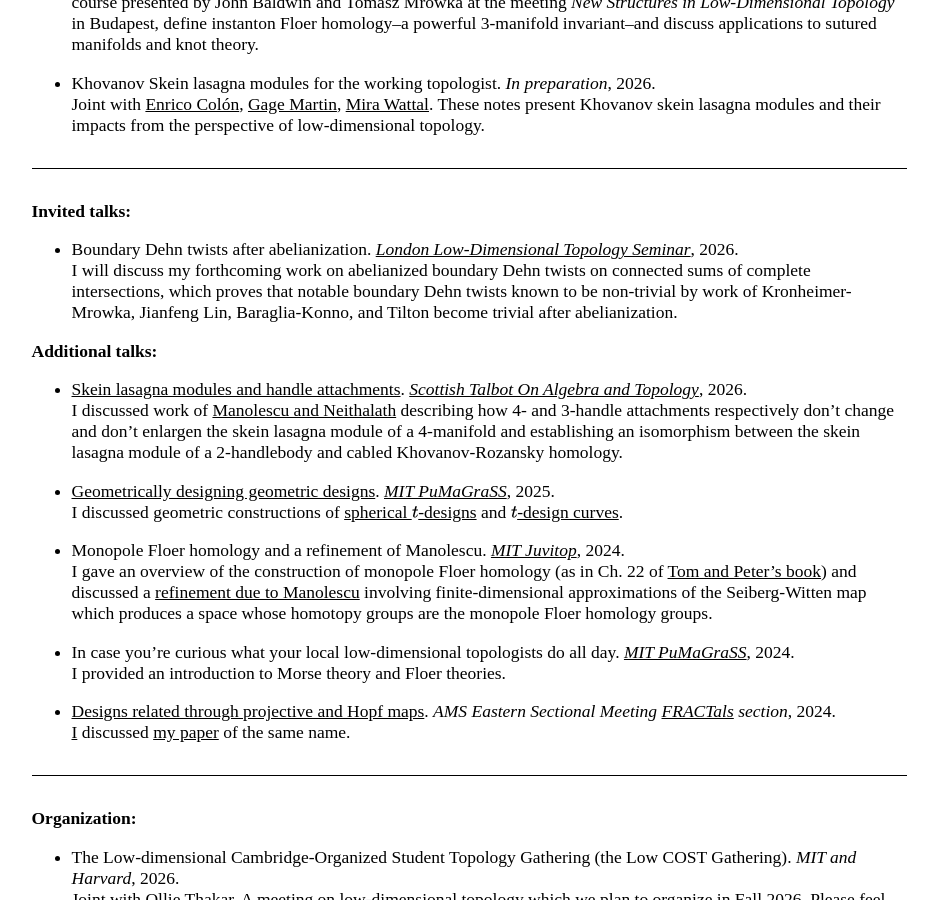
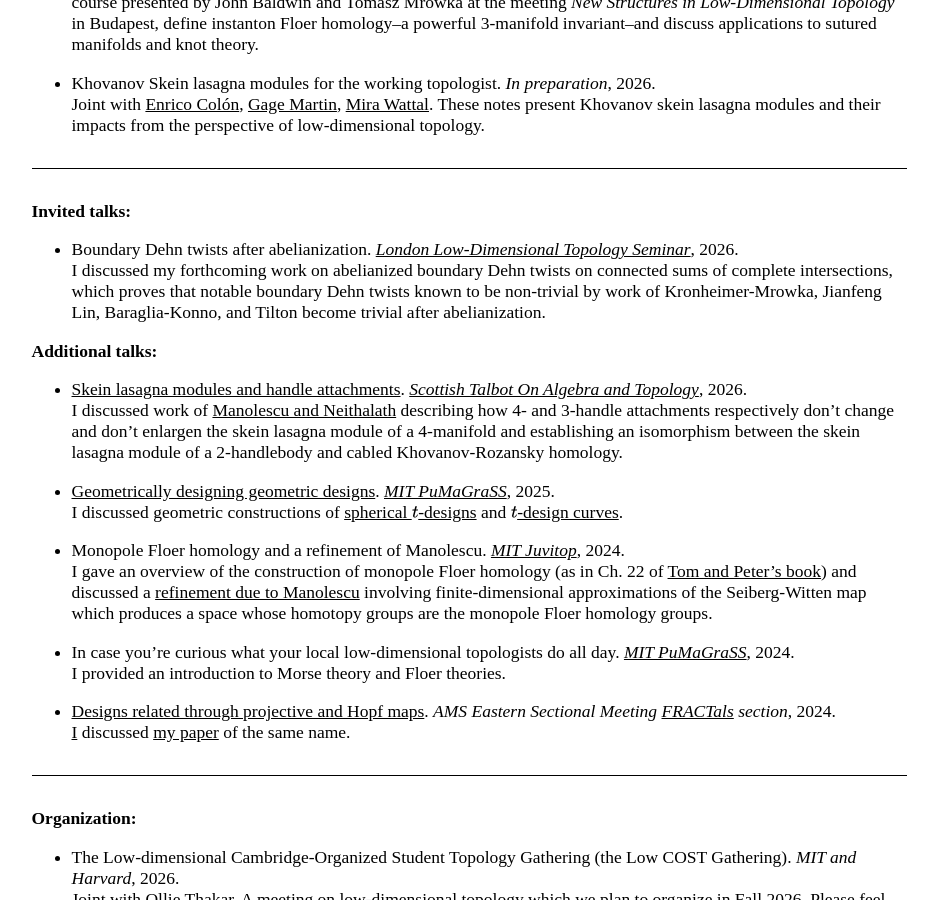
Before and after one commit to AyodejiLindblad/AyodejiLindblad.github.io, a Jekyll site: the page built from index.md, in a window 1280 px wide and 900 px high, scrolled down 1391 px. Shown: the whole window, without its empty margins (171-1109 px from the left). Built offline with Jekyll 4.4.1, drawn with Linux system fonts in a browser that asks for light colours; some web fonts are replaced.

Commit message:
discussed

```diff
--- a/index.md
+++ b/index.md
@@ -76,7 +76,7 @@ Joint with [Enrico Colón](https://www.math.harvard.edu/people/colon-enrico/), [
 **Invited talks:**
 
 * Boundary Dehn twists after abelianization. *[London Low-Dimensional Topology Seminar](https://sites.google.com/view/londonlowdimensionaltopology)*, 2026.
-    I will discuss my forthcoming work on abelianized boundary Dehn twists on connected sums of complete intersections, which proves that notable boundary Dehn twists known to be non-trivial by work of Kronheimer-Mrowka, Jianfeng Lin, Baraglia-Konno, and Tilton become trivial after abelianization.
+    I discussed my forthcoming work on abelianized boundary Dehn twists on connected sums of complete intersections, which proves that notable boundary Dehn twists known to be non-trivial by work of Kronheimer-Mrowka, Jianfeng Lin, Baraglia-Konno, and Tilton become trivial after abelianization.
 
 **Additional talks:**
 
```
